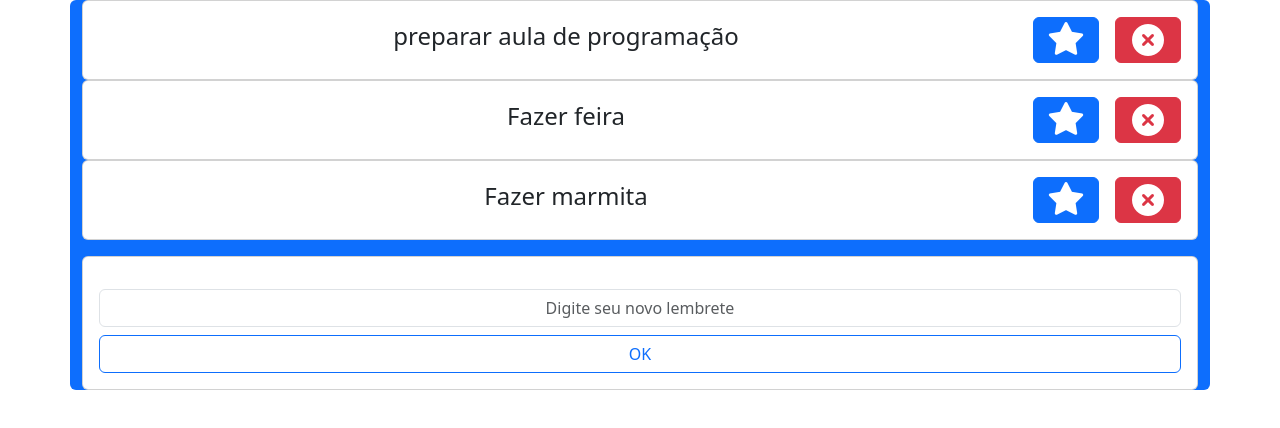
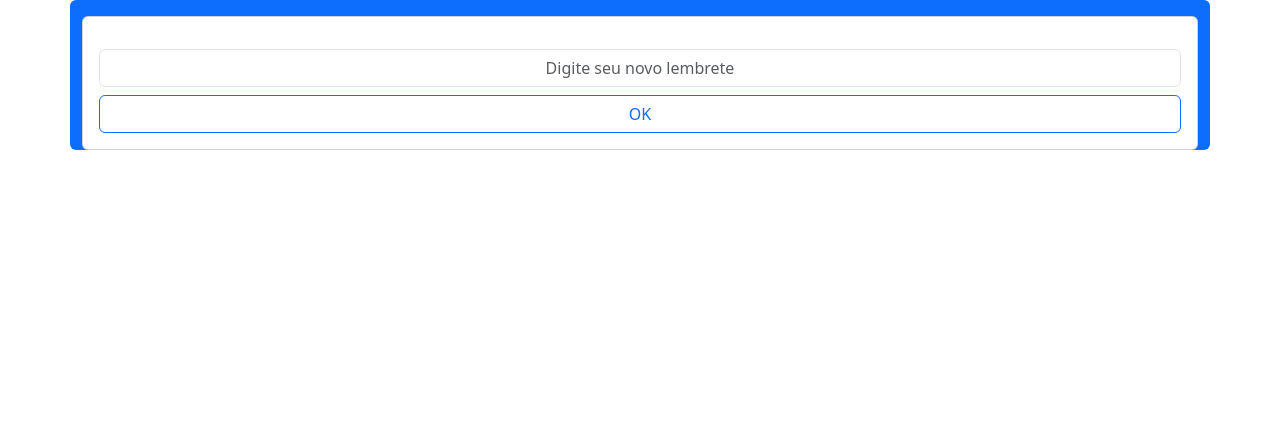
Before and after one commit to lenyon/Lembretes-P1, a React (Vite) app: page / in a window 1280 px wide. Shown: the top 428 px of the page. Built offline with nearby package versions, Linux system fonts and the light colour scheme.

Commit message:
feat(p1): exibe lista real

```diff
--- a/src/App.jsx
+++ b/src/App.jsx
@@ -6,20 +6,7 @@ class App extends React.Component {
   constructor() {
     super();
     this.state = {
-      lista: [
-        {
-          titulo: "preparar aula de programação",
-          favorito: false,
-        },
-        {
-          titulo: "Fazer feira",
-          favorito: false,
-        },
-        {
-          titulo: "Fazer marmita",
-          favorito: false,
-        },
-      ],
+      lista: [],
     };
   }
 
```
